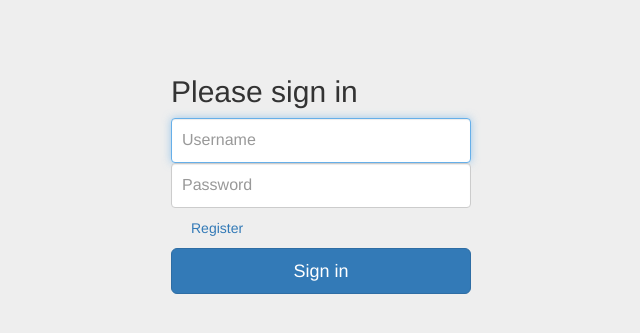
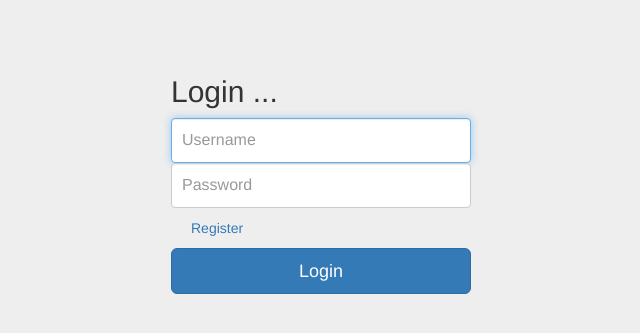
Before and after one commit to 7tonton/memlib, a PHP site: page /memlib/login.php in a window 1280 px wide. Shown: the top 333 px of the page, without its empty margins (319-959 px from the left). Run offline with PHP 8.4, Linux system fonts and the light colour scheme; some libraries are stand-ins or nearby versions.

Commit message:
deploy lang.inc.php

```diff
--- a/include/db_API_MEM.inc.php
+++ b/include/db_API_MEM.inc.php
@@ -55,7 +55,7 @@ function mlf_mem_add($stu_id, $stu_nid, $stu_cam, $stu_fname, $stu_mname, $stu_l
 			$stu_id, $stu_nid, $stu_cam, $stu_fname, $stu_mname, $stu_lname, $stu_dep, $stu_email, $stu_address, $stu_mob);
 
 	if(!mysql_query($query))
-		echo 'You can\'t be added, please try again';
+		return false;
 
 	@mysql_free_result($query);
 
--- a/include/db_API_VIS.inc.php
+++ b/include/db_API_VIS.inc.php
@@ -82,7 +82,7 @@ function mlf_stu_add($stu_id, $stu_nid, $stu_cam, $stu_fname, $stu_mname, $stu_l
 		$stu_id, $stu_nid, $stu_cam, $stu_fname, $stu_mname, $stu_lname, $stu_dep, $stu_email, $stu_address, $stu_mob);
 
 	if(!mysql_query($query))
-		echo 'You can\'t be added, please try again';
+		return false;
 
 	@mysql_free_result($query);
 
--- a/include/lang.inc.php
+++ b/include/lang.inc.php
@@ -24,7 +24,7 @@ function message($msg_code) {
 		return "Librarian login";
 		break;
 	case 'login_2':
-		return "Please sign in";
+		return "Login ...";
 		break;
 	case 'login_3':
 		return "Email address";
@@ -35,19 +35,25 @@ function message($msg_code) {
 	case 'login_5':
 		return "Register";
 		break;
+	case 'login_6':
+		return "Login";
+		break;
 
 	// member_add.php
 	case 'member_add_1':
 		return "::CONFIRM::";
 		break;
 	case 'member_add_2':
-		return "<strong>Warning!1</strong> Memeber ID exists in the database.";
+		return "<div class=\"alert alert-warning\"><strong>Warning!1</strong> Memeber ID exists in the database. </div>";
 		break;
 	case 'member_add_3':
-		return "<strong>Success!</strong> Confirmation is Done.";
+		return "<div class=\"alert alert-success\"><strong>Success!</strong> Confirmation is Done</div>";
 		break;
-	case 'member_add_4':
-		return "<strong>Warning!2</strong> No Entry to save.";
+	case 'member_add_4';
+		return "Failure.";
+		break;
+	case 'member_add_5':
+		return "<div class=\"alert alert-warning\"><strong>Warning!2</strong> No Entry to save</div>";
 		break;
 
 	// member_info.php
@@ -72,16 +78,16 @@ function message($msg_code) {
 		return "::CONFIRM::";
 		break;
 	case 'visit_add_2';
-		return "<strong>Warning!</strong> Student College ID exists in our database please contact librayan.";
+		return "<div class=\"alert alert-warning\"><strong>Warning!</strong> Student College ID exists in our database please contact librayan. </div>";
 		break;
 	case 'visit_add_3';
-		return "<strong>Warning!</strong> Student National ID exists in our database please contact librayan.";
+		return "<div class=\"alert alert-warning\"><strong>Warning!</strong> Student National ID exists in our database please contact librayan. </div>";
 		break;
 	case 'visit_add_4';
-		return "<strong>Warning!</strong> Student Email exists in our database, please use another email or visit librayan";
+		return "<div class=\"alert alert-warning\"><strong>Warning!</strong> Student Email exists in our database, please use another email or visit librayan</div>";
 		break;
 	case 'visit_add_5';
-		return "<strong>Success!</strong> you can visit library to confirm you registration ! bring picture with you";
+		return "<div class=\"alert alert-success\"><strong>Success!</strong> you can visit library to confirm you registration ! bring picture with you </div>";
 		break;
 	case 'visit_add_6';
 		return "Failure.";
--- a/login.php
+++ b/login.php
@@ -10,7 +10,8 @@
     <meta name="author" content="">
     <link rel="icon" href="avicon.ico">
 
-    <title>Librarian login</title>
+    <?php require('include/lang.inc.php'); ?>
+    <title><?php echo message('login_1'); ?></title>
 
     <!-- Bootstrap core CSS -->
     <link href="bootstrap/css/bootstrap.min.css" rel="stylesheet">
@@ -34,10 +35,10 @@
     <div class="container">
 
       <form class="form-signin" action="<?php echo $_SERVER['SCRIPT_NAME']; ?>" method="post">
-        <h2 class="form-signin-heading">Please sign in</h2>
-        <label for="inputEmail" class="sr-only">Email address</label>
+        <h2 class="form-signin-heading"><?php echo message('login_2'); ?></h2>
+        <label for="inputEmail" class="sr-only"><?php echo message('login_3'); ?></label>
         <input type="username" id="inputUsername" class="form-control" placeholder="Username" name="username" required autofocus>
-        <label for="inputPassword" class="sr-only">Password</label>
+        <label for="inputPassword" class="sr-only"><?php echo message('login_4'); ?></label>
         <input type="password" id="inputPassword" class="form-control" placeholder="Password" name="password" required>
         <div class="checkbox">
           <label>
@@ -45,7 +46,7 @@
             <!-- <input type="checkbox" value="remember-me"> Remember me -->
           </label>
         </div>
-        <button class="btn btn-lg btn-primary btn-block" type="submit">Sign in</button>
+        <button class="btn btn-lg btn-primary btn-block" type="submit"><?php echo message('login_6'); ?></button>
       </form>
 
 	      <?php
```
Also changed, not shown: index.php (+6 -6 lines), member_add.php (+6 -5 lines), member_info.php (+7 -6 lines), visit_add.php (+9 -8 lines).
